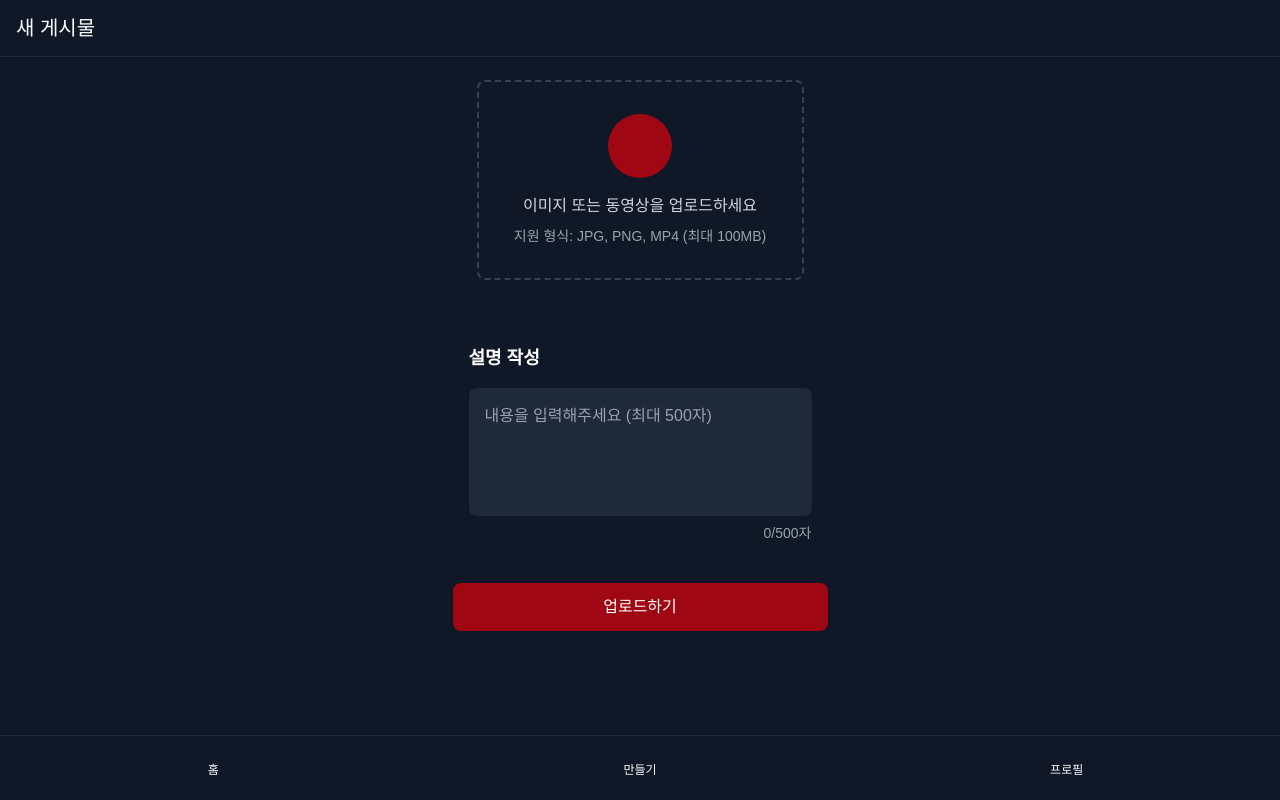
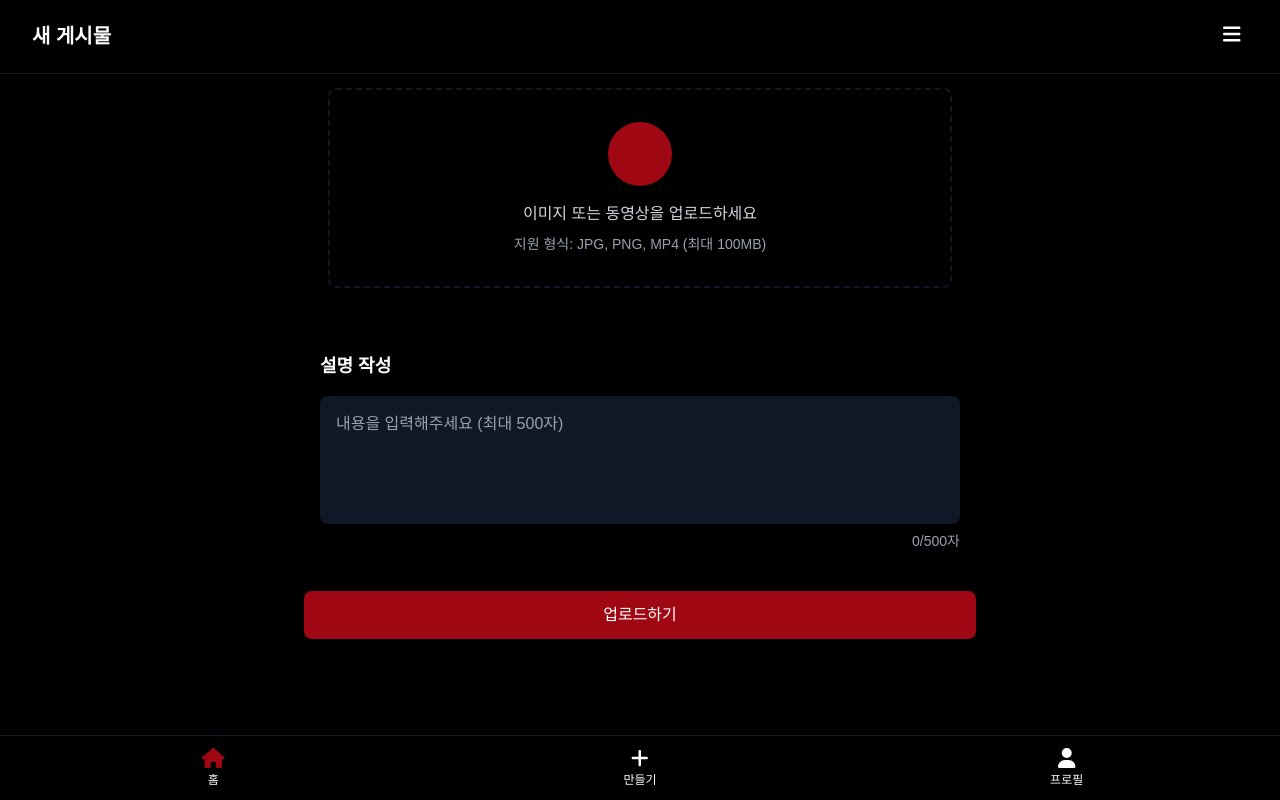
Before and after one commit to zzang535/poestagram, a Next.js app: page /create in a window 1280 px wide. Built offline with nearby package versions, Linux system fonts and the light colour scheme.

Commit message:
feat: 프로필 페이지 작성

```diff
--- a/src/app/(authenticated)/layout.tsx
+++ b/src/app/(authenticated)/layout.tsx
@@ -2,6 +2,8 @@
 
 import Link from "next/link";
 import { usePathname } from "next/navigation";
+import { FontAwesomeIcon } from "@fortawesome/react-fontawesome";
+import { faBars, faHouse, faPlus, faUser } from "@fortawesome/free-solid-svg-icons";
 
 export default function AuthenticatedLayout({
   children,
@@ -12,37 +14,42 @@ export default function AuthenticatedLayout({
   const isCreatePage = pathname === "/create";
 
   return (
-    <div className="min-h-screen bg-gray-900">
-      <nav className="fixed top-0 w-full bg-gray-900 border-b border-gray-800 z-50">
-        <div className="max-w-8xl mx-auto px-4 h-14 flex items-center justify-between">
-          {isCreatePage ? (
-            <h1 className="text-xl font-medium text-white">새 게시물</h1>
-          ) : (
-            <h1 className="font-['Pacifico'] text-xl text-white">poe2stagram</h1>
-          )}
+    <div className="min-h-screen bg-black">
+      <header className="fixed top-0 left-0 right-0 bg-black border-b border-gray-900">
+        <div className="max-w-7xl mx-auto px-4 sm:px-6 lg:px-8 py-4 flex items-center justify-between">
+          <h1 className="text-xl font-bold text-white flex-1">
+            {isCreatePage ? "새 게시물" : "poe2stagram"}
+          </h1>
+          <button className="text-white p-2 hover:bg-gray-900 rounded-lg transition-colors ml-auto">
+            <FontAwesomeIcon icon={faBars} className="text-xl" />
+          </button>
         </div>
-      </nav>
+      </header>
 
-      <main className="mt-14 mb-16">
+      <main className="pt-16 pb-16">
+        <div className="max-w-7xl mx-auto px-4 sm:px-6 lg:px-8">
           {children}
+        </div>
       </main>
 
-      <nav className="fixed bottom-0 w-full bg-gray-900 border-t border-gray-800">
+      <nav className="fixed bottom-0 left-0 right-0 bg-black border-t border-gray-900">
+        <div className="max-w-7xl mx-auto">
           <div className="grid grid-cols-3 h-16">
             <Link href="/home" className="flex flex-col items-center justify-center">
-            <i className="fa-solid fa-house text-xl text-red-800"></i>
+              <FontAwesomeIcon icon={faHouse} className="text-xl text-red-800" />
               <span className="text-xs mt-1 text-white">홈</span>
             </Link>
 
             <Link href="/create" className="flex flex-col items-center justify-center">
-            <i className="fa-solid fa-plus text-xl text-white"></i>
+              <FontAwesomeIcon icon={faPlus} className="text-xl text-white" />
               <span className="text-xs mt-1 text-white">만들기</span>
             </Link>
 
             <Link href="/profile" className="flex flex-col items-center justify-center">
-            <i className="fa-solid fa-user text-xl text-white"></i>
+              <FontAwesomeIcon icon={faUser} className="text-xl text-white" />
               <span className="text-xs mt-1 text-white">프로필</span>
             </Link>
+          </div>
         </div>
       </nav>
     </div>
--- /dev/null
+++ b/src/app/(authenticated)/profile/page.tsx
@@ -0,0 +1,7 @@
+"use client";
+
+import Profile from "@/components/Profile";
+
+export default function ProfilePage() {
+  return <Profile />;
+}
--- a/src/components/CreatePost.tsx
+++ b/src/components/CreatePost.tsx
@@ -29,10 +29,10 @@ export default function CreatePost() {
 
   if (isPreviewMode) {
     return (
-      <div className="px-4">
-        <div className="w-full max-w-[375px] mx-auto space-y-6">
-          <div className="bg-gray-900 rounded-lg p-4">
-            <div className="relative w-full aspect-[9/16] bg-gray-800 rounded-2xl overflow-hidden">
+      <div className="max-w-2xl mx-auto">
+        <div className="space-y-6">
+          <div className="bg-black rounded-lg p-4">
+            <div className="relative w-full aspect-[9/16] bg-gray-900 rounded-2xl overflow-hidden">
               {preview && (
                 <img
                   src={preview}
@@ -43,7 +43,7 @@ export default function CreatePost() {
             </div>
           </div>
 
-          <div className="bg-gray-900 rounded-lg p-4">
+          <div className="bg-black rounded-lg p-4">
             <h2 className="text-lg font-semibold text-white mb-4">설명</h2>
             <p className="text-gray-300">{description}</p>
           </div>
@@ -60,10 +60,10 @@ export default function CreatePost() {
   }
 
   return (
-    <div className="px-4">
-      <div className="w-full max-w-[375px] mx-auto space-y-6">
-        <div className="bg-gray-900 rounded-lg p-6">
-          <div className="border-2 border-dashed border-gray-700 rounded-lg p-8 text-center">
+    <div className="max-w-2xl mx-auto">
+      <div className="space-y-6">
+        <div className="bg-black rounded-lg p-6">
+          <div className="border-2 border-dashed border-gray-900 rounded-lg p-8 text-center">
             <input
               type="file"
               id="fileUpload"
@@ -81,10 +81,10 @@ export default function CreatePost() {
           </div>
         </div>
 
-        <div className="bg-gray-900 rounded-lg p-4">
+        <div className="bg-black rounded-lg p-4">
           <h2 className="text-lg font-semibold text-white mb-4">설명 작성</h2>
           <textarea
-            className="w-full h-32 border-none resize-none focus:ring-2 focus:ring-red-800 bg-gray-800 text-white placeholder-gray-400 rounded-lg p-4"
+            className="w-full h-32 border-none resize-none focus:ring-2 focus:ring-red-800 bg-gray-900 text-white placeholder-gray-400 rounded-lg p-4"
             placeholder="내용을 입력해주세요 (최대 500자)"
             maxLength={500}
             value={description}
--- a/src/components/FeedItem.tsx
+++ b/src/components/FeedItem.tsx
@@ -20,8 +20,8 @@ export default function FeedItem({
   comments,
 }: FeedItemProps) {
   return (
-    <article className="bg-gray-900 border-b border-gray-800 pb-4 mb-4 overflow-hidden">
-      <div className="flex items-center p-4">
+    <article className="bg-black rounded-lg mb-4 overflow-hidden">
+      <div className="flex items-center p-4 border-b border-gray-800">
         <img
           src={userImage}
           alt="유저"
@@ -38,7 +38,7 @@ export default function FeedItem({
           className="absolute top-0 left-0 w-full h-full object-contain bg-black"
         />
       </div>
-      <div className="px-4 pt-4">
+      <div className="px-4 pt-4 border-t border-gray-800">
         <div className="flex items-center justify-between mb-2">
           <div className="flex space-x-4">
             <button className="text-2xl text-white">
--- /dev/null
+++ b/src/components/Profile.tsx
@@ -0,0 +1,96 @@
+"use client";
+
+export default function Profile() {
+  // 임시 데이터
+  const profile = {
+    username: "yoonhwang",
+    postsCount: 12,
+    profileImage: "https://images.unsplash.com/photo-1472099645785-5658abf4ff4e?w=150&h=150&fit=crop",
+  };
+
+  const posts = [
+    {
+      id: 1,
+      image: "https://images.unsplash.com/photo-1511512578047-dfb367046420?w=300&h=300&fit=crop",
+      likes: 42,
+      comments: 5,
+    },
+    {
+      id: 2,
+      image: "https://images.unsplash.com/photo-1511512578047-dfb367046420?w=300&h=300&fit=crop",
+      likes: 38,
+      comments: 3,
+    },
+    {
+      id: 3,
+      image: "https://images.unsplash.com/photo-1511512578047-dfb367046420?w=300&h=300&fit=crop",
+      likes: 56,
+      comments: 8,
+    },
+    {
+      id: 4,
+      image: "https://images.unsplash.com/photo-1511512578047-dfb367046420?w=300&h=300&fit=crop",
+      likes: 29,
+      comments: 2,
+    },
+    {
+      id: 5,
+      image: "https://images.unsplash.com/photo-1511512578047-dfb367046420?w=300&h=300&fit=crop",
+      likes: 45,
+      comments: 6,
+    },
+    {
+      id: 6,
+      image: "https://images.unsplash.com/photo-1511512578047-dfb367046420?w=300&h=300&fit=crop",
+      likes: 33,
+      comments: 4,
+    },
+  ];
+
+  return (
+    <div className="min-h-screen bg-gray-950 text-white">
+      {/* 프로필 정보 섹션 */}
+      <section className="px-5 py-6 border-b border-gray-800">
+        <div className="flex items-center space-x-6">
+          <div className="relative">
+            <img
+              src={profile.profileImage}
+              alt={profile.username}
+              className="w-20 h-20 rounded-full object-cover"
+            />
+            <button className="absolute bottom-0 right-0 bg-red-800 text-white p-1.5 rounded-full">
+              <i className="fa-solid fa-camera text-xs"></i>
+            </button>
+          </div>
+          <div className="flex-1">
+            <h2 className="text-xl font-bold">{profile.username}</h2>
+            <p className="text-gray-400 mt-1">{profile.postsCount} 게시물</p>
+          </div>
+        </div>
+      </section>
+
+      {/* 게시물 그리드 */}
+      <section className="grid grid-cols-3 gap-px bg-gray-800">
+        {posts.map((post) => (
+          <div key={post.id} className="relative aspect-square group">
+            <img
+              src={post.image}
+              alt={`게시물 ${post.id}`}
+              className="w-full h-full object-cover"
+            />
+            <div className="absolute inset-0 bg-black/50 opacity-0 group-hover:opacity-100 transition-opacity flex items-center justify-center space-x-6">
+              <div className="flex items-center space-x-1">
+                <i className="fa-solid fa-heart text-white"></i>
+                <span className="text-white font-medium">{post.likes}</span>
+              </div>
+              <div className="flex items-center space-x-1">
+                <i className="fa-solid fa-comment text-white"></i>
+                <span className="text-white font-medium">{post.comments}</span>
+              </div>
+            </div>
+          </div>
+        ))}
+      </section>
+    </div>
+  );
+}
```
Also changed, not shown: package.json (+8 -5 lines), 1 other file (tests, documents, lock files or other folders). Lines whose indentation alone changed are shown as unchanged.
